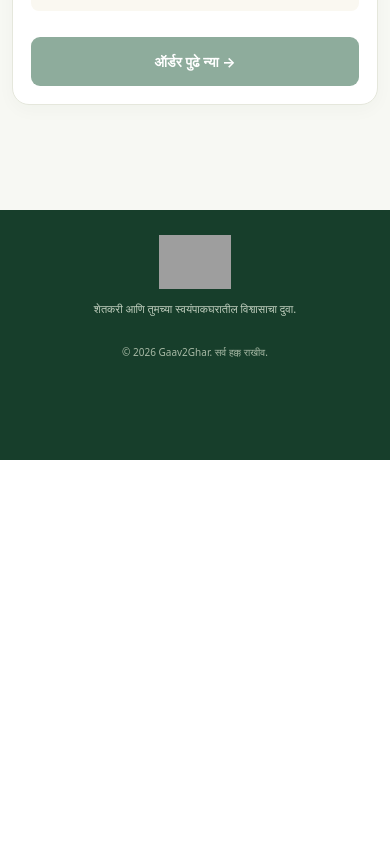
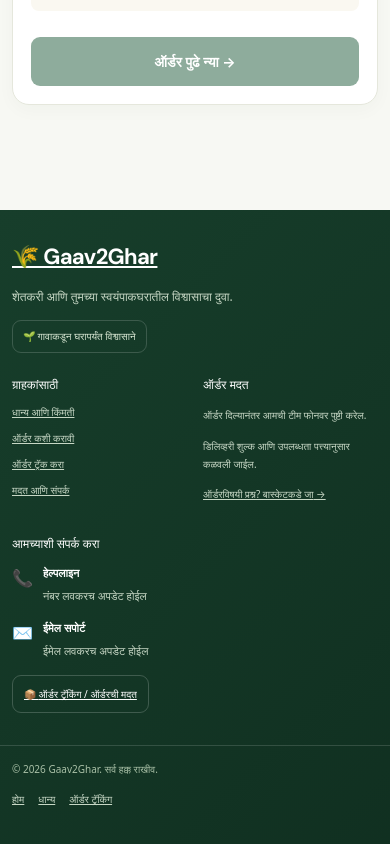
Before and after one commit to somnathsumbe/Gaav2Ghar, a Next.js app in the folder next-app/: page / in a window 390 px wide. Shown: the part 1893-2737 px from the top of the page. Before the commit the page ends 2353 px from the top, so only its background shows below. Built offline with nearby package versions, Linux system fonts and the light colour scheme; no server answers; the database is empty; grey boxes are pictures that could not be loaded.

Commit message:
Improve customer support footer
Remove footer logo and add responsive help, contact, and order-tracking links.

```diff
--- a/next-app/app/globals.css
+++ b/next-app/app/globals.css
@@ -95,3 +95,28 @@
 .header-icon-only .cart-count{position:absolute;top:-6px;right:-6px;display:grid;place-items:center;min-width:21px;height:21px;padding:0 5px;border:2px solid #fff;border-radius:99px;background:var(--green,#174d32);color:#fff;font-size:10px}
 .language-switcher select{min-width:42px;width:42px;max-width:42px;text-align:center;font-size:12px}
 @media(max-width:760px){.header-actions{gap:8px}.header-icon-only{width:44px;min-width:44px;height:44px;padding:6px}.nav-svg{width:23px;height:23px}}
+
+
+/* Customer-first support footer */
+.footer{padding:42px 0 18px;background:linear-gradient(135deg,#173e2b 0%,#102f20 100%);color:#eaf3e8}
+.footer-grid{display:grid;grid-template-columns:1.15fr .8fr 1.1fr 1.15fr;gap:30px;padding-bottom:30px}
+.footer-about,.footer-column{min-width:0}
+.footer-wordmark{display:inline-flex;align-items:center;gap:9px;color:#fff;font-family:'DM Sans',sans-serif;font-weight:800;font-size:24px;letter-spacing:-.7px}
+.footer-about>p,.footer-column>p{color:#c7d7c5;font-size:12px;line-height:1.8;margin:13px 0}
+.footer-trust{display:inline-block;padding:8px 10px;border:1px solid #ffffff2a;border-radius:9px;color:#d8e7d3;font-size:10px}
+.footer-column h3{margin:3px 0 15px;color:#fff;font-size:13px}
+.footer-column>a{display:block;width:fit-content;margin:10px 0;color:#c7d7c5;font-size:11px;line-height:1.6}
+.footer-column>a:hover,.footer-bottom a:hover{color:#fff;text-decoration:underline}
+.footer-contact-item{display:flex;align-items:flex-start;gap:10px;margin:12px 0!important}
+.footer-contact-item>span:first-child{font-size:17px}
+.footer-contact-item strong,.footer-contact-item small{display:block}
+.footer-contact-item strong{font-size:11px;color:#fff;margin-bottom:3px}
+.footer-contact-item small{font-size:11px;color:#c7d7c5;overflow-wrap:anywhere}
+.footer-column .footer-contact-action{display:inline-block;margin:-3px 0 10px 28px;padding:7px 10px;border:1px solid #ffffff45;border-radius:7px;color:#fff;font-size:10px}
+.footer-column .footer-help-link{margin-top:15px;padding:10px 11px;border:1px solid #ffffff30;border-radius:9px;color:#fff}
+.footer-bottom{display:flex;align-items:center;justify-content:space-between;gap:15px;padding-top:16px;border-top:1px solid #ffffff24}
+.footer-bottom small{font-size:10px;color:#a9c0a7}
+.footer-bottom>div{display:flex;gap:18px;flex-wrap:wrap}
+.footer-bottom a{font-size:10px;color:#c7d7c5}
+@media(max-width:850px){.footer-grid{grid-template-columns:repeat(2,minmax(0,1fr));gap:25px}.footer-about{grid-column:1/-1}}
+@media(max-width:650px){.footer{padding:30px 0 100px}.footer-grid{grid-template-columns:1fr 1fr;gap:22px 16px;padding-bottom:22px}.footer-about{grid-column:1/-1}.footer-wordmark{font-size:22px}.footer-column h3{font-size:12px;margin-bottom:11px}.footer-column>p,.footer-column>a{font-size:10px}.footer-bottom{align-items:flex-start;flex-direction:column}.footer-bottom>div{gap:14px}}
--- a/next-app/app/page.tsx
+++ b/next-app/app/page.tsx
@@ -140,7 +140,37 @@
         <aside className="summary-card"><h3>{t("ऑर्डरचा तपशील")}</h3><div className="summary-line"><span>{t("एकूण वजन")}</span><strong>{totalKg} किलो</strong></div><div className="summary-line"><span>{t("धान्याची किंमत")}</span><strong>₹{subtotal.toLocaleString("en-IN")}</strong></div><div className="summary-line"><span>{t("डिलिव्हरी")}</span><strong>{delivery === 0 ? "₹0" : "₹" + delivery}</strong></div><div className="summary-line total-line"><span>{t("एकूण रक्कम")}</span><strong>₹{total.toLocaleString("en-IN")}</strong></div><p className="summary-note">{t("₹1,500 किंवा अधिक खरेदीवर अंदाजित मोफत डिलिव्हरी. अंतिम शुल्क फोनवर कळवले जाईल.")}</p><button className="primary-button full-button" disabled={!basket.length} onClick={() => setCheckoutOpen(!checkoutOpen)}>{checkoutOpen ? t("फॉर्म बंद करा") : t("ऑर्डर पुढे न्या")} →</button>
           {checkoutOpen && <div className="checkout-form"><label htmlFor="customer-name">{t("तुमचे नाव")}</label><input id="customer-name" value={customer.name} onChange={(e) => setCustomer({ ...customer, name: e.target.value })} placeholder={t("पूर्ण नाव")} /><label htmlFor="customer-phone">{t("मोबाईल नंबर")}</label><input id="customer-phone" inputMode="numeric" maxLength={10} value={customer.phone} onChange={(e) => setCustomer({ ...customer, phone: e.target.value.replace(/\D/g, "").slice(0, 10) })} placeholder={t("10 अंकी नंबर")} /><label htmlFor="customer-address">{t("पूर्ण पत्ता")}</label><textarea id="customer-address" rows={3} value={customer.address} onChange={(e) => setCustomer({ ...customer, address: e.target.value })} placeholder={t("घर क्रमांक, परिसर, शहर, पिनकोड")} /><p className="cod-note">{t("पेमेंट: घरपोच मिळाल्यावर (COD). ऑर्डरनंतर फोनवर पुष्टी केली जाईल.")}</p><button className="primary-button full-button" disabled={sending} onClick={placeOrder}>{sending ? t("ऑर्डर नोंदवत आहे...") : t("ऑर्डर निश्चित करा")}</button></div>}
         </aside></div></section>
-      <footer className="footer"><div className="container footer-inner"><a className="brand footer-brand" href="#" aria-label="Gaav2Ghar home"><img className="brand-logo footer-logo" src="/gaav2ghar-logo.png" alt="Gaav2Ghar logo" /></a><p>{t("शेतकरी आणि तुमच्या स्वयंपाकघरातील विश्वासाचा दुवा.")}</p><small>© {new Date().getFullYear()} Gaav2Ghar. सर्व हक्क राखीव.</small></div></footer>
+      <footer className="footer" id="contact">
+        <div className="container footer-grid">
+          <section className="footer-about">
+            <a className="footer-wordmark" href="#home" aria-label="Gaav2Ghar home">🌾 Gaav2Ghar</a>
+            <p>{t("शेतकरी आणि तुमच्या स्वयंपाकघरातील विश्वासाचा दुवा.")}</p>
+            <span className="footer-trust">🌱 {t("गावाकडून घरापर्यंत विश्वासाने")}</span>
+          </section>
+          <section className="footer-column">
+            <h3>{t("ग्राहकांसाठी")}</h3>
+            <a href="#products">{t("धान्य आणि किंमती")}</a>
+            <a href="#basket">{t("ऑर्डर कशी करावी")}</a>
+            <a href="/track">{t("ऑर्डर ट्रॅक करा")}</a>
+            <a href="#contact-help">{t("मदत आणि संपर्क")}</a>
+          </section>
+          <section className="footer-column">
+            <h3>{t("ऑर्डर मदत")}</h3>
+            <p>{t("ऑर्डर दिल्यानंतर आमची टीम फोनवर पुष्टी करेल.")}</p>
+            <p>{t("डिलिव्हरी शुल्क आणि उपलब्धता पत्त्यानुसार कळवली जाईल.")}</p>
+            <a href="#basket">{t("ऑर्डरविषयी प्रश्न? बास्केटकडे जा")} →</a>
+          </section>
+          <section className="footer-column footer-contact" id="contact-help">
+            <h3>{t("आमच्याशी संपर्क करा")}</h3>
+            <p className="footer-contact-item"><span aria-hidden="true">📞</span><span><strong>{t("हेल्पलाइन")}</strong><small>{process.env.NEXT_PUBLIC_SUPPORT_PHONE || t("नंबर लवकरच अपडेट होईल")}</small></span></p>
+            {process.env.NEXT_PUBLIC_SUPPORT_PHONE ? <a className="footer-contact-action" href={`tel:${process.env.NEXT_PUBLIC_SUPPORT_PHONE.replace(/[^+\d]/g, "")}`}>{t("आता कॉल करा")} ↗</a> : null}
+            <p className="footer-contact-item"><span aria-hidden="true">✉️</span><span><strong>{t("ईमेल सपोर्ट")}</strong><small>{process.env.NEXT_PUBLIC_SUPPORT_EMAIL || t("ईमेल लवकरच अपडेट होईल")}</small></span></p>
+            {process.env.NEXT_PUBLIC_SUPPORT_EMAIL ? <a className="footer-contact-action" href={`mailto:${process.env.NEXT_PUBLIC_SUPPORT_EMAIL}`}>{t("ईमेल पाठवा")} ↗</a> : null}
+            <a className="footer-help-link" href="/track">📦 {t("ऑर्डर ट्रॅकिंग / ऑर्डरची मदत")}</a>
+          </section>
+        </div>
+        <div className="container footer-bottom"><small>© {new Date().getFullYear()} Gaav2Ghar. {t("सर्व हक्क राखीव.")}</small><div><a href="#home">{t("होम")}</a><a href="#products">{t("धान्य")}</a><a href="/track">{t("ऑर्डर ट्रॅकिंग")}</a></div></div>
+      </footer>
       <nav className="mobile-bottom-nav" aria-label="मुख्य नेव्हिगेशन">
         <a className="mobile-nav-item active" href="#home"><span>⌂</span><small>{t("होम")}</small></a>
         <a className="mobile-nav-item" href="#products"><span>🌾</span><small>{t("धान्य")}</small></a>
```
